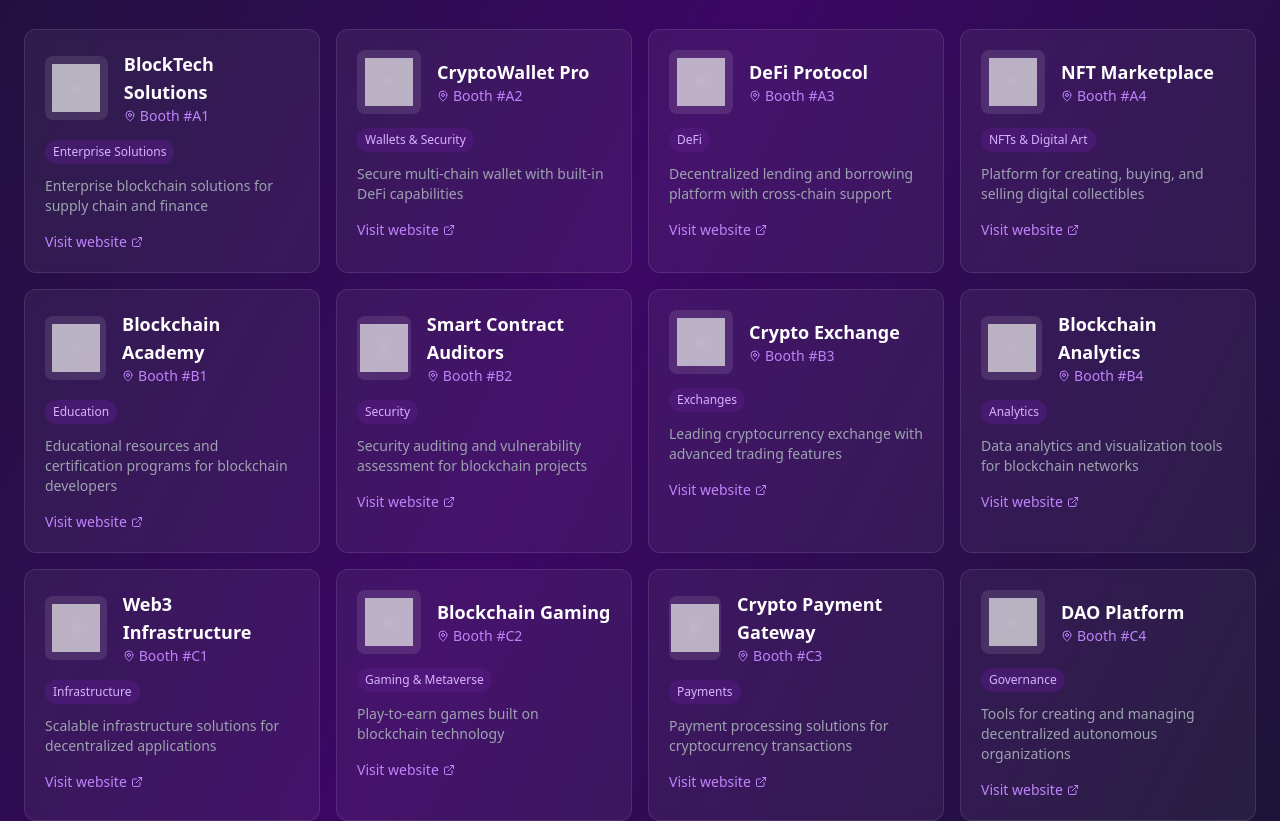
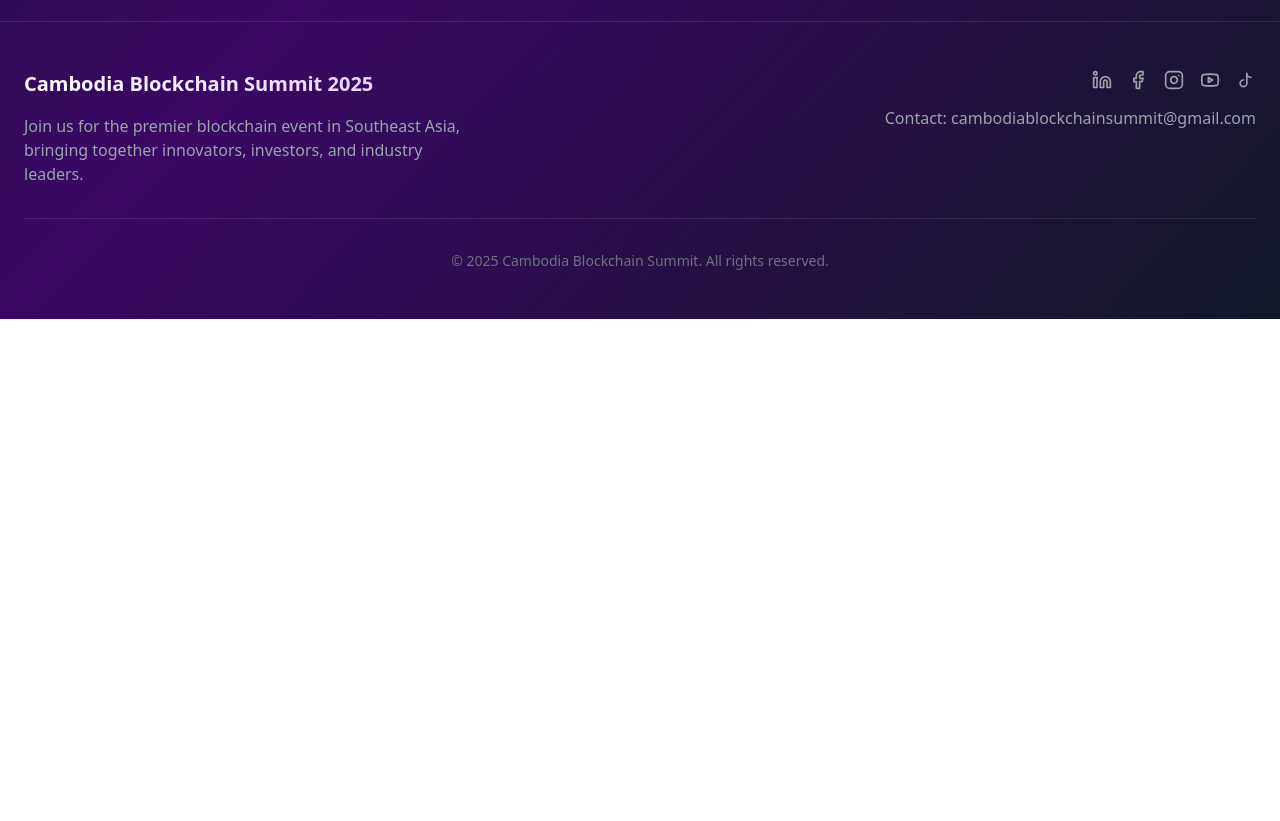
Before and after one commit to thormengkheang/cbs-site, a Next.js app: page /exhibitors in a window 1280 px wide. Shown: the part 1026-1847 px from the top of the page. After the commit the page ends 1345 px from the top, so only its background shows below. Built offline with nearby package versions, Linux system fonts and the light colour scheme.

Commit message:
feat: update exhibitors

```diff
--- a/src/app/exhibitors/page.tsx
+++ b/src/app/exhibitors/page.tsx
@@ -2,10 +2,9 @@
 
 import Image from "next/image";
 import { Button } from "@/components/ui/button";
-import { Download, ExternalLink, MapPin } from "lucide-react";
+import { Download } from "lucide-react";
 import { Footer } from "../_components/footer";
 import { PageHeader } from "../_components/page-header";
-import { exhibitors } from "@/data/exhibitors";
 
 export default function ExhibitorsPage() {
   return (
@@ -51,7 +50,7 @@ export default function ExhibitorsPage() {
         </section>
 
         {/* Exhibitors List */}
-        <section className="mb-16">
+        {/* <section className="mb-16">
           <h2 className="mb-6 bg-gradient-to-r from-white to-purple-300 bg-clip-text text-center text-2xl font-bold text-transparent">
             Our Exhibitors
           </h2>
@@ -96,7 +95,7 @@ export default function ExhibitorsPage() {
               </div>
             ))}
           </div>
-        </section>
+        </section> */}
 
         {/* Become an Exhibitor */}
         {/* <section className="mb-16 mt-20">
--- a/src/data/exhibitors.ts
+++ b/src/data/exhibitors.ts
@@ -1,195 +1,130 @@
+export const mediaPartners = [
+  {
+    id: 1,
+    name: "Blockchain Association",
+    image: "/placeholder.svg?height=100&width=100",
+  },
+  {
+    id: 2,
+    name: "FinTech Alliance",
+    image: "/placeholder.svg?height=100&width=100",
+  },
+  {
+    id: 3,
+    name: "Digital Cambodia",
+    image: "/placeholder.svg?height=100&width=100",
+  },
+  {
+    id: 4,
+    name: "ASEAN Blockchain Consortium",
+    image: "/placeholder.svg?height=100&width=100",
+  },
+  {
+    id: 5,
+    name: "Crypto Innovation Hub",
+    image: "/placeholder.svg?height=100&width=100",
+  },
+  {
+    id: 6,
+    name: "Web3 Foundation",
+    image: "/placeholder.svg?height=100&width=100",
+  },
+  {
+    id: 7,
+    name: "DeFi Alliance",
+    image: "/placeholder.svg?height=100&width=100",
+  },
+  {
+    id: 8,
+    name: "Blockchain Education Network",
+    image: "/placeholder.svg?height=100&width=100",
+  },
+  {
+    id: 9,
+    name: "Startup Cambodia",
+    image: "/placeholder.svg?height=100&width=100",
+  },
+  {
+    id: 10,
+    name: "Tech Investors Group",
+    image: "/placeholder.svg?height=100&width=100",
+  },
+];
+
 export const exhibitors = [
   {
     id: 1,
     name: "BlockTech Solutions",
-    description: "Enterprise blockchain solutions for supply chain and finance",
-    image: "/placeholder.svg?height=80&width=80",
-    boothNumber: "A1",
-    category: "Enterprise Solutions",
-    website: "#",
+    image: "/placeholder.svg?height=100&width=100",
   },
   {
     id: 2,
     name: "CryptoWallet Pro",
-    description: "Secure multi-chain wallet with built-in DeFi capabilities",
-    image: "/placeholder.svg?height=80&width=80",
-    boothNumber: "A2",
-    category: "Wallets & Security",
-    website: "#",
+    image: "/placeholder.svg?height=100&width=100",
   },
   {
     id: 3,
     name: "DeFi Protocol",
-    description:
-      "Decentralized lending and borrowing platform with cross-chain support",
-    image: "/placeholder.svg?height=80&width=80",
-    boothNumber: "A3",
-    category: "DeFi",
-    website: "#",
+    image: "/placeholder.svg?height=100&width=100",
   },
   {
     id: 4,
     name: "NFT Marketplace",
-    description:
-      "Platform for creating, buying, and selling digital collectibles",
-    image: "/placeholder.svg?height=80&width=80",
-    boothNumber: "A4",
-    category: "NFTs & Digital Art",
-    website: "#",
+    image: "/placeholder.svg?height=100&width=100",
   },
   {
     id: 5,
     name: "Blockchain Academy",
-    description:
-      "Educational resources and certification programs for blockchain developers",
-    image: "/placeholder.svg?height=80&width=80",
-    boothNumber: "B1",
-    category: "Education",
-    website: "#",
+    image: "/placeholder.svg?height=100&width=100",
   },
   {
     id: 6,
     name: "Smart Contract Auditors",
-    description:
-      "Security auditing and vulnerability assessment for blockchain projects",
-    image: "/placeholder.svg?height=80&width=80",
-    boothNumber: "B2",
-    category: "Security",
-    website: "#",
+    image: "/placeholder.svg?height=100&width=100",
   },
   {
     id: 7,
     name: "Crypto Exchange",
-    description:
-      "Leading cryptocurrency exchange with advanced trading features",
-    image: "/placeholder.svg?height=80&width=80",
-    boothNumber: "B3",
-    category: "Exchanges",
-    website: "#",
+    image: "/placeholder.svg?height=100&width=100",
   },
   {
     id: 8,
     name: "Blockchain Analytics",
-    description:
-      "Data analytics and visualization tools for blockchain networks",
-    image: "/placeholder.svg?height=80&width=80",
-    boothNumber: "B4",
-    category: "Analytics",
-    website: "#",
+    image: "/placeholder.svg?height=100&width=100",
   },
   {
     id: 9,
     name: "Web3 Infrastructure",
-    description:
-      "Scalable infrastructure solutions for decentralized applications",
-    image: "/placeholder.svg?height=80&width=80",
-    boothNumber: "C1",
-    category: "Infrastructure",
-    website: "#",
+    image: "/placeholder.svg?height=100&width=100",
   },
   {
     id: 10,
     name: "Blockchain Gaming",
-    description: "Play-to-earn games built on blockchain technology",
-    image: "/placeholder.svg?height=80&width=80",
-    boothNumber: "C2",
-    category: "Gaming & Metaverse",
-    website: "#",
+    image: "/placeholder.svg?height=100&width=100",
   },
   {
     id: 11,
     name: "Crypto Payment Gateway",
-    description: "Payment processing solutions for cryptocurrency transactions",
-    image: "/placeholder.svg?height=80&width=80",
-    boothNumber: "C3",
-    category: "Payments",
-    website: "#",
+    image: "/placeholder.svg?height=100&width=100",
   },
   {
     id: 12,
     name: "DAO Platform",
-    description:
-      "Tools for creating and managing decentralized autonomous organizations",
-    image: "/placeholder.svg?height=80&width=80",
-    boothNumber: "C4",
-    category: "Governance",
-    website: "#",
+    image: "/placeholder.svg?height=100&width=100",
   },
   {
     id: 13,
     name: "Blockchain Consultancy",
-    description: "Strategic consulting services for blockchain implementation",
-    image: "/placeholder.svg?height=80&width=80",
-    boothNumber: "D1",
-    category: "Consulting",
-    website: "#",
+    image: "/placeholder.svg?height=100&width=100",
   },
   {
     id: 14,
     name: "Crypto Media",
-    description:
-      "News and analysis covering the latest developments in blockchain",
-    image: "/placeholder.svg?height=80&width=80",
-    boothNumber: "D2",
-    category: "Media",
-    website: "#",
+    image: "/placeholder.svg?height=100&width=100",
   },
   {
     id: 15,
     name: "Blockchain for Social Impact",
-    description:
-      "Using blockchain technology to address social and environmental challenges",
-    image: "/placeholder.svg?height=80&width=80",
-    boothNumber: "D3",
-    category: "Social Impact",
-    website: "#",
-  },
-  {
-    id: 16,
-    name: "Crypto Investment Fund",
-    description: "Venture capital fund focused on blockchain startups",
-    image: "/placeholder.svg?height=80&width=80",
-    boothNumber: "D4",
-    category: "Investment",
-    website: "#",
+    image: "/placeholder.svg?height=100&width=100",
   },
 ];
-
-export const exhibitorPackages = [
-  {
-    tier: "Premium Booth",
-    price: "$5,000",
-    benefits: [
-      "Prime location 4x4m booth",
-      "Custom booth design",
-      "4 exhibitor passes",
-      "Logo on event website",
-      "Featured in exhibitor directory",
-      "Access to business matching program",
-      "Lead capture technology",
-    ],
-  },
-  {
-    tier: "Standard Booth",
-    price: "$3,000",
-    benefits: [
-      "3x3m booth space",
-      "Standard booth setup",
-      "2 exhibitor passes",
-      "Logo on event website",
-      "Listed in exhibitor directory",
-      "Access to business matching program",
-    ],
-  },
-  {
-    tier: "Startup Kiosk",
-    price: "$1,500",
-    benefits: [
-      "2x2m kiosk space",
-      "Basic counter setup",
-      "1 exhibitor pass",
-      "Logo on event website",
-      "Listed in exhibitor directory",
-    ],
-  },
-];
```
Also changed, not shown: src/app/_components/exhibitors.tsx (+50 -26 lines).
